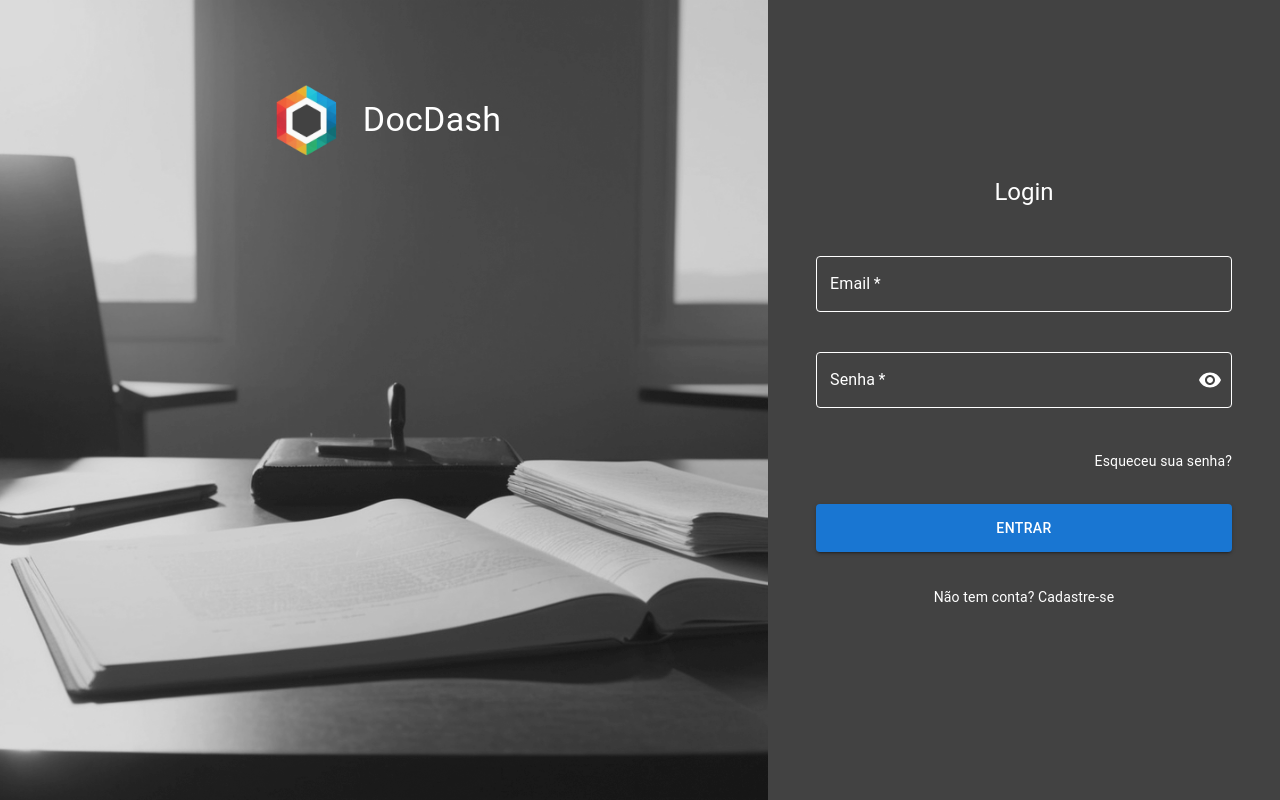
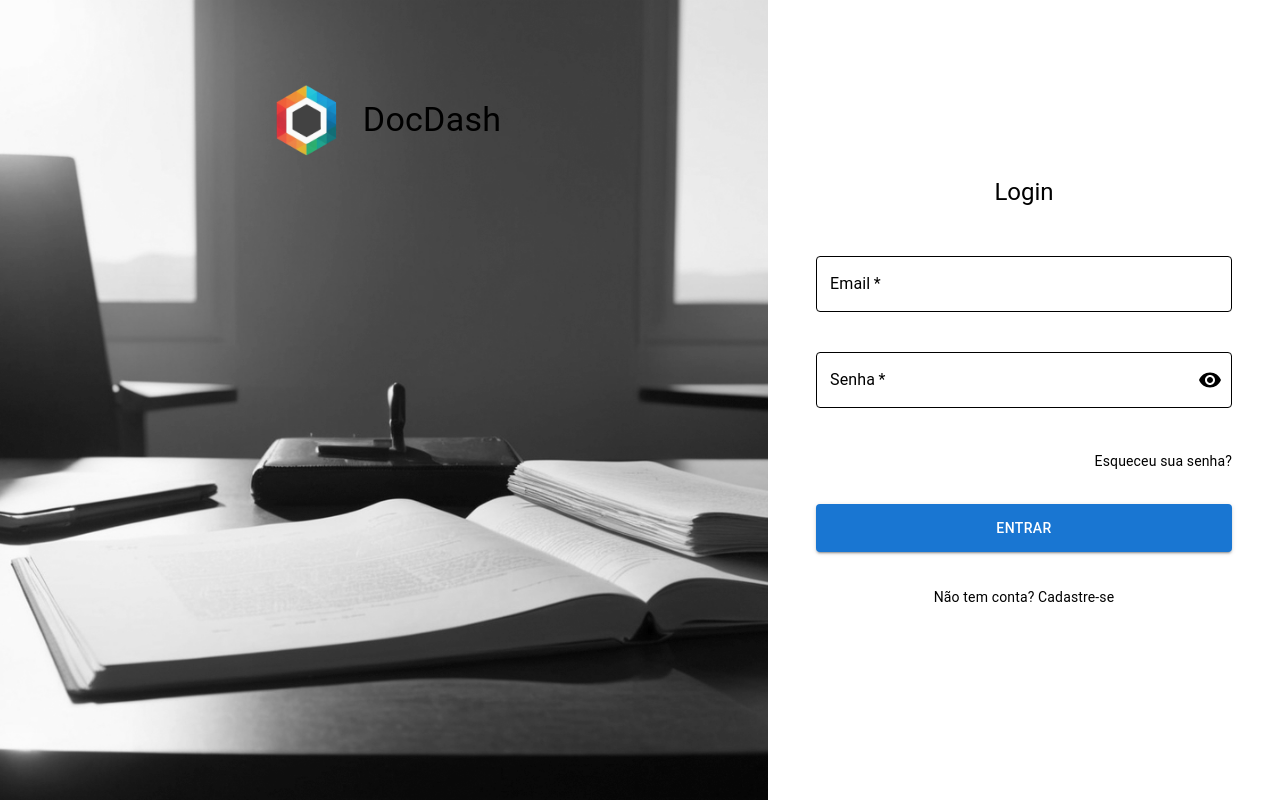
Before and after one commit to group-tcc-up-bes-bsi/frontend, a Next.js app: page / in a window 1280 px wide. Built offline with nearby package versions, Linux system fonts and the light colour scheme.

Commit message:
update theme using zustand

```diff
--- /dev/null
+++ b/src/app/state/themeState.tsx
@@ -0,0 +1,25 @@
+import { create } from "zustand";
+
+interface ThemeState {
+    theme: boolean;
+    alter: (by: boolean) => void;
+}
+
+function getThemeStorage(): boolean {
+    if (typeof window !== 'undefined') {
+        const theme = localStorage.getItem("theme")
+        if (theme === "true") return true;
+        if (theme === "false") return false;
+    }
+    return false;
+}
+
+export const useThemeStore = create<ThemeState>()((set) => ({
+    theme: getThemeStorage(),
+    alter: (by) => {
+        if (typeof window !== 'undefined') {
+            localStorage.setItem("theme", String(by));
+        }
+        set(() => ({ theme: by }))
+    }
+}));
--- a/src/app/theme/ThemeContext.tsx
+++ b/src/app/theme/ThemeContext.tsx
@@ -2,6 +2,7 @@
 import { createContext, useContext, useState, useMemo, ReactNode, useEffect } from 'react';
 import { ThemeProvider as MuiThemeProvider, createTheme } from '@mui/material/styles';
 import { lightTheme, darkTheme } from './theme';
+import { useThemeStore } from '../state/themeState';
 
 interface ThemeContextValue {
   theme: ReturnType<typeof createTheme>;
@@ -12,7 +13,8 @@ interface ThemeContextValue {
 const ThemeContext = createContext<ThemeContextValue | undefined>(undefined);
 
 export const ThemeProvider = ({ children }: { children: ReactNode }) => {
-  const [isDarkMode, setIsDarkMode] = useState(true);
+  const isDarkMode = useThemeStore((state) => state.theme);
+  const setIsDarkMode = useThemeStore((state) => state.alter);;
   const [mounted, setMounted] = useState(false);
 
   // Wait until after client-side hydration to show
```
Also changed, not shown: src/app/page.tsx (line endings or trailing spaces).
